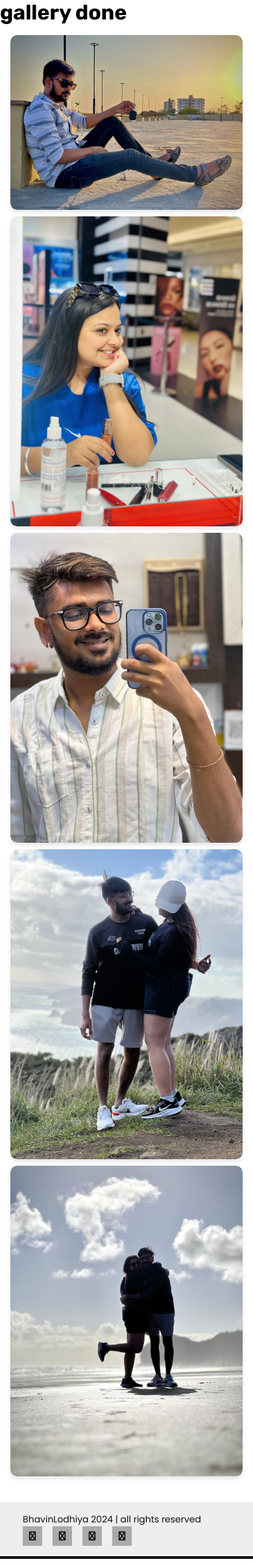
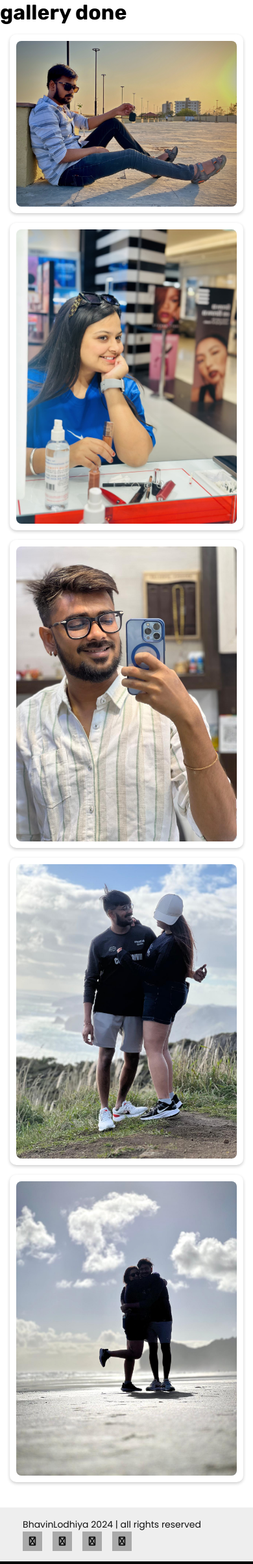
Before and after one commit to bhavinsoni3180/pythone-website, a Flask app: page /clientgallery in a window 390 px wide. Shown: the part 62-2469 px from the top of the page at 65% size. Run offline with Flask 3, Linux system fonts and the light colour scheme; a user stored in the database is signed in; data comes from the database, SQL or seed files in the repository; some libraries are stand-ins or nearby versions; some web fonts are replaced.

Commit message:
design change for client side gallery.

```diff
--- a/website/static/public/css/style.css
+++ b/website/static/public/css/style.css
@@ -814,30 +814,37 @@ footer .social .s-link:hover {
 
 /* client side css */
 .gallery-container-client {
-    display: grid;
-    grid-template-columns: repeat(auto-fill, minmax(250px, 1fr));
-    gap: 15px;
+    display: flex;
+    flex-wrap: wrap;
+    gap: 20px;
     padding: 20px;
 }
 
 .gallery-item-client {
-    cursor: pointer;
+    position: relative;
     overflow: hidden;
     border-radius: 10px;
-    box-shadow: 0 4px 6px rgba(0,0,0,0.1);
-    transition: transform 0.3s;
+    cursor: pointer;
+    transition: transform 0.3s ease-in-out;
+    background: #fff;
+    padding: 10px;
+    box-shadow: 0 2px 5px rgba(0, 0, 0, 0.2);
+    text-align: center;
+    width: 200px;
 }
 
 .gallery-item-client:hover {
-    transform: scale(1.02);
+    transform: scale(1.05);
 }
 
 .gallery-item-client img,
 .gallery-item-client video {
     width: 100%;
     height: auto;
+    object-fit: cover;
+    border-radius: 8px;
+    cursor: pointer;
     display: block;
-    border-radius: 10px;
 }
 
 /* Modal Styles css */
@@ -923,18 +968,48 @@ footer .social .s-link:hover {
 /* responsive gallery */
 @media (max-width: 768px) {
   .gallery-container-client {
-    grid-template-columns: repeat(auto-fill, minmax(180px, 1fr));
-    padding: 1rem;
-    gap: 10px;
+     gap: 20px;
+      padding: 20px;
+      /* Switch to flex with 2 items per row */
+      display: flex;
+      flex-wrap: wrap;
   }
 
+  .gallery-item-client {
+        width: calc(50% - 10px);
+    }
+
   .modal-content-client {
-    max-width: 95%;
-    max-height: 90%;
+    padding: 10px;
+    max-height: 90vh;
+  }
+
+  .modal-content-client img,
+  .modal-content-client video {
+    max-height: 50vh;
   }
 
   .close-btn-client {
-    top: 10px;
-    right: 10px;
+    font-size: 24px;
+    right: 15px;
+    padding: 2px 8px;
   }
 }
+
+@media (max-width: 480px) {
+    .gallery-container-client {
+        gap: 15px;
+        padding: 15px;
+        display: flex;
+        flex-wrap: wrap;
+    }
+
+    .gallery-item-client {
+        width: 100%; /* 1 column on small devices */
+    }
+
+    .modal-content-client {
+        width: 95%;
+        padding: 10px;
+    }
+}
--- a/website/templates/clientgallery.html
+++ b/website/templates/clientgallery.html
@@ -78,6 +78,80 @@
             document.getElementById("modalVideo").pause();  // stop video on close
         }
     </script>
+    <script>
+        // client-zoom
+        function initializeClientZoom() {
+            const img = document.getElementById('modalImage');
+            const modalContent = document.querySelector('.modal-content-client');
+
+            if (!img || !modalContent) return;
+
+            let scale = 1;
+            let isDragging = false;
+            let startX = 0;
+            let startY = 0;
+            let currentX = 0;
+            let currentY = 0;
+
+            function updateTransform() {
+                img.style.transform = `scale(${scale}) translate(${currentX / scale}px, ${currentY / scale}px)`;
+            }
+
+            function resetZoom() {
+                scale = 1;
+                currentX = 0;
+                currentY = 0;
+                img.style.transform = 'scale(1)';
+                img.style.cursor = 'default';
+            }
+
+            // Reset zoom on every new image loaded
+            img.onload = resetZoom;
+
+            img.ondblclick = () => {
+                if (scale === 1) {
+                    scale = 2;
+                    img.style.cursor = 'grab';
+                } else {
+                    resetZoom();
+                }
+                updateTransform();
+            };
+
+            img.onmousedown = (e) => {
+                if (scale === 1) return;
+                isDragging = true;
+                startX = e.clientX - currentX;
+                startY = e.clientY - currentY;
+                img.style.cursor = 'grabbing';
+            };
+
+            modalContent.onmousemove = (e) => {
+                if (!isDragging) return;
+                currentX = e.clientX - startX;
+                currentY = e.clientY - startY;
+                updateTransform();
+            };
+
+            modalContent.onmouseup = () => {
+                if (scale > 1) img.style.cursor = 'grab';
+                isDragging = false;
+            };
+
+            modalContent.onmouseleave = () => {
+                if (scale > 1) img.style.cursor = 'grab';
+                isDragging = false;
+            };
+        }
+
+        // Initialize zoom feature every time modal opens with image
+        const originalOpenModal = window.openModal;
+        window.openModal = function (mediaSrc) {
+            originalOpenModal(mediaSrc);
+            setTimeout(() => initializeClientZoom(), 100);
+        };
+
+    </script>
 
 </body>
 
```
Also changed, not shown: other parts of website/static/public/css/style.css (+47 -9 lines).
